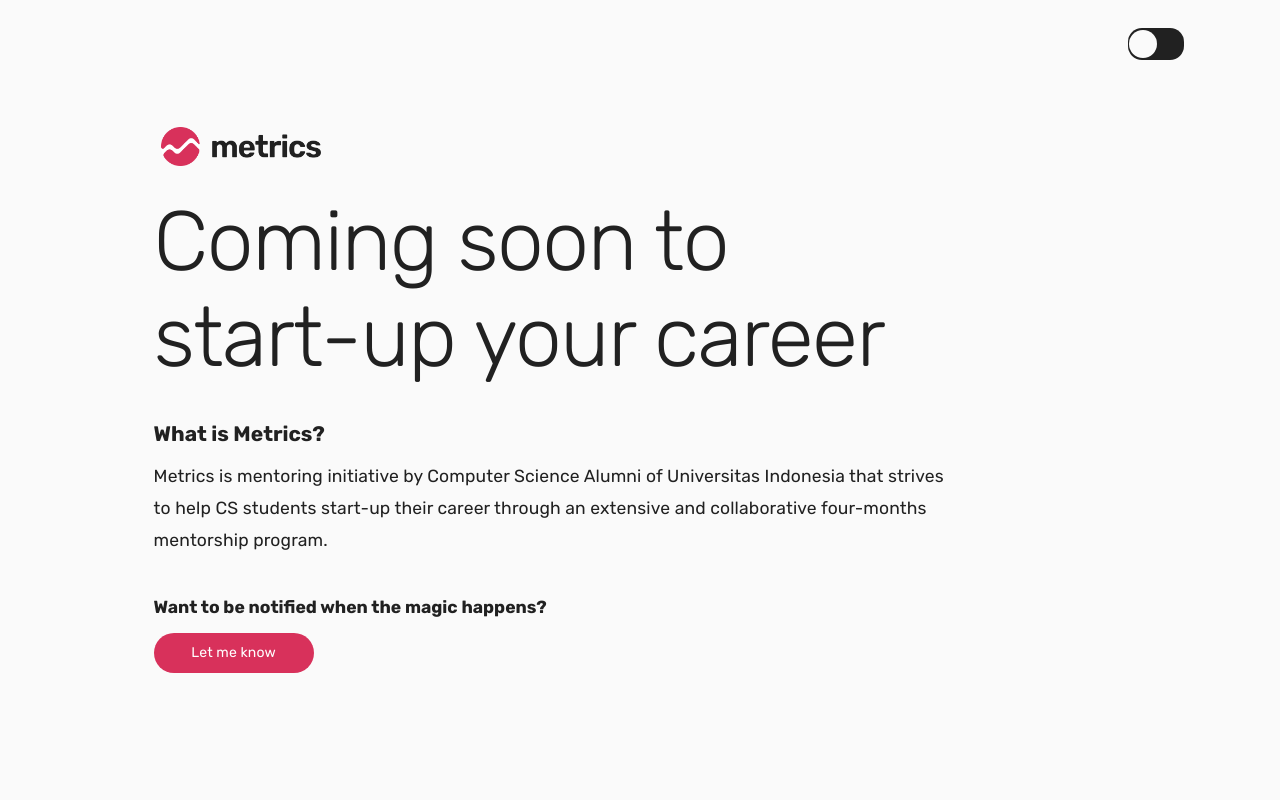
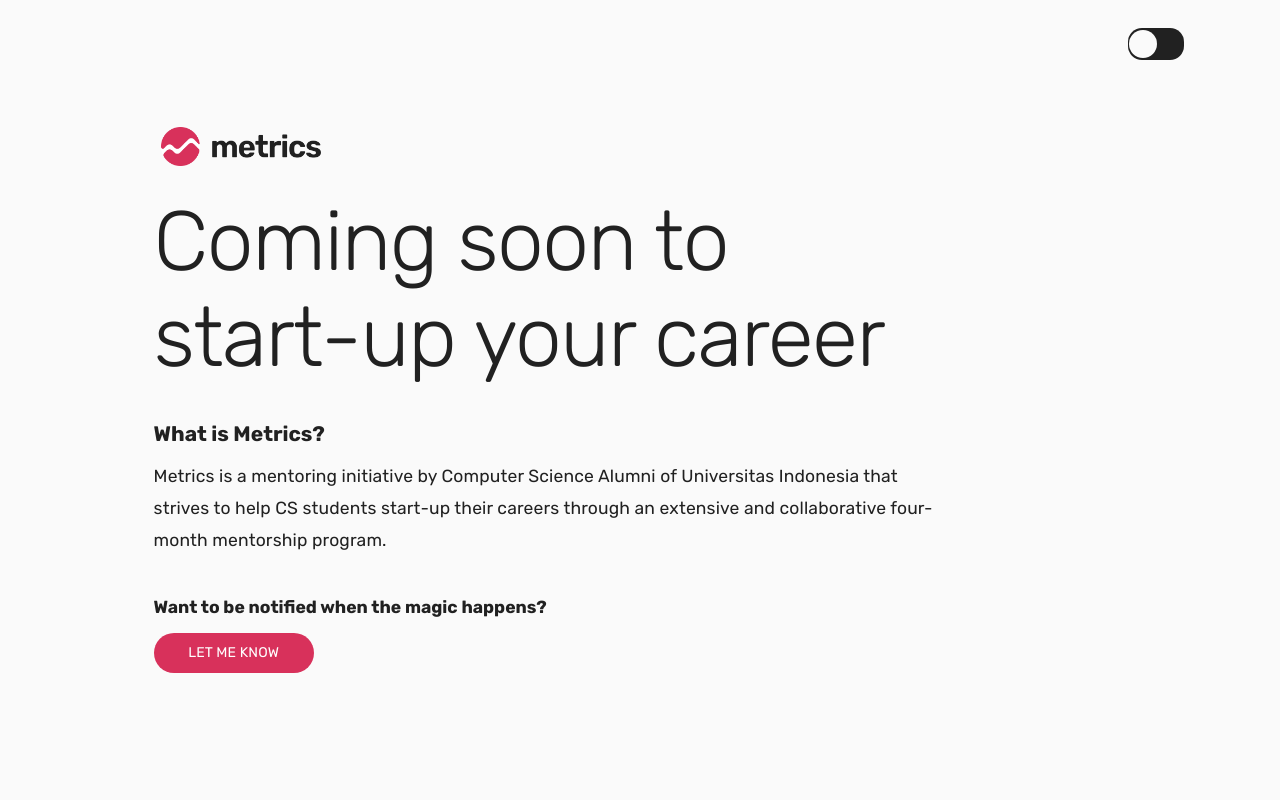
Before and after one commit to metricsui/web, a Svelte app: page / in a window 1280 px wide. Shown: the top 800 px of the page. Built offline with nearby package versions, Linux system fonts and the light colour scheme; some icons are missing.

Commit message:
optimized meta tags & edit GA

```diff
--- a/public/index.html
+++ b/public/index.html
@@ -5,30 +5,30 @@
     <meta name="viewport" content="width=device-width,initial-scale=1" />
 
     <!-- Primary Meta Tags -->
-    <title>Metrics</title>
-    <meta name="title" content="Metrics" />
+    <title>Metrics: Mentoring Initiative for Computer Science Students</title>
+    <meta name="title" content="Metrics: Mentoring Initiative for Computer Science Students" />
     <meta
       name="description"
-      content="Metrics is a Mentoring Initiative for CSUI Students by CSUI alumni."
+      content="Metrics is a mentoring initiative by Computer Science Alumni of Universitas Indonesia that helps students start-up their careers through a mentorship program."
     />
 
     <!-- Open Graph / Facebook -->
     <meta property="og:type" content="website" />
     <meta property="og:url" content="https://metricsui.com/" />
-    <meta property="og:title" content="Metrics" />
+    <meta property="og:title" content="Metrics: Mentoring Initiative for Computer Science Students" />
     <meta
       property="og:description"
-      content="Metrics is a Mentoring Initiative for CSUI Students by CSUI alumni."
+      content="Metrics is a mentoring initiative by Computer Science Alumni of Universitas Indonesia that helps students start-up their careers through a mentorship program."
     />
     <meta property="og:image" content="https://metricsui.com/images/logo.png" />
 
     <!-- Twitter -->
     <meta property="twitter:card" content="summary_large_image" />
     <meta property="twitter:url" content="https://metricsui.com/" />
-    <meta property="twitter:title" content="Metrics" />
+    <meta property="twitter:title" content="Metrics: Mentoring Initiative for Computer Science Students" />
     <meta
       property="twitter:description"
-      content="Metrics is a Mentoring Initiative for CSUI Students by CSUI alumni."
+      content="Metrics is a mentoring initiative by Computer Science Alumni of Universitas Indonesia that helps students start-up their careers through a mentorship program."
     />
     <meta
       property="twitter:image"
@@ -48,7 +48,7 @@
     <!-- Global site tag (gtag.js) - Google Analytics -->
     <script
       async
-      src="https://www.googletagmanager.com/gtag/js?id=UA-180646146-1"
+      src="https://www.googletagmanager.com/gtag/js?id=UA-179487072-1"
     ></script>
     <script>
       window.dataLayer = window.dataLayer || []
@@ -57,7 +57,7 @@
       }
       gtag('js', new Date())
 
-      gtag('config', 'UA-180646146-1')
+      gtag('config', 'UA-179487072-1')
     </script>
   </head>
   <body></body>
--- a/src/app/constants/externalLinks.js
+++ b/src/app/constants/externalLinks.js
@@ -1,3 +1,3 @@
 export const externalLinks = {
-  earlyBirdFormURL: 'https://form.typeform.com/to/FBf5NziD',
+  earlyBirdFormURL: 'http://bit.ly/metricsEarlyBird',
 }
--- a/src/app/landing/components/Content.svelte
+++ b/src/app/landing/components/Content.svelte
@@ -83,9 +83,9 @@
   <div class="section">
     <h5>What is Metrics?</h5>
     <div class="body-text">
-      Metrics is mentoring initiative by Computer Science Alumni of Universitas
-      Indonesia that strives to help CS students start-up their career through
-      an extensive and collaborative four-months mentorship program.
+      Metrics is a mentoring initiative by Computer Science Alumni of Universitas Indonesia
+      that strives to help CS students start-up their careers through an extensive and collaborative
+      four-month mentorship program.
     </div>
   </div>
   <div class="section">
@@ -93,8 +93,8 @@
       Want to be notified when the magic happens?
     </h6>
     <div class="button-container">
-      <a href={externalLinks.earlyBirdFormURL} class="primary-button">Let me
-        know</a>
+      <a href={externalLinks.earlyBirdFormURL} class="primary-button">LET ME
+        KNOW</a>
     </div>
   </div>
 </div>
```
